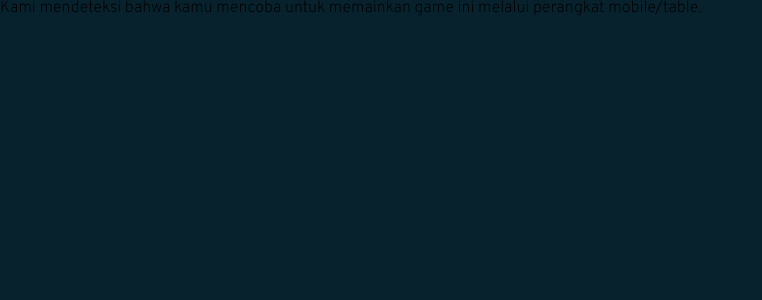
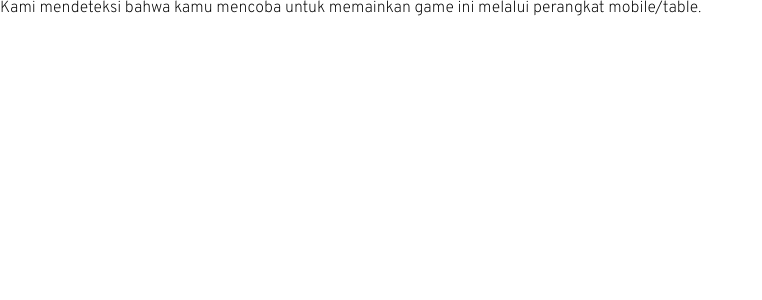
Before and after one commit to saehri/hidden-truth, a React (Vite) app: page / in a window 1280 px wide. Shown: the top 300 px of the page, without its empty margins (0-762 px from the left). Built offline with nearby package versions, Linux system fonts and the light colour scheme.

Commit message:
removed: unused tailwind colors configurations

```diff
--- a/src/index.css
+++ b/src/index.css
@@ -4,25 +4,13 @@
 
 @layer base {
   :root {
-    --background: #08222d;
-    --foreground: #ffffff;
-    --card: #08222d;
-    --card-foreground: #ffffff;
-    --popover: 0 0% 100%;
-    --popover-foreground: 240 10% 3.9%;
-    --primary: 142.1 76.2% 36.3%;
+    --background: 197 70% 10%;
+    --foreground: 0 0 100%;
+    --popover: 197 70% 10%;
+    --popover-foreground: 0 0 100%;
+    --primary: 50 87% 28%;
     --primary-foreground: 355.7 100% 97.3%;
-    --secondary: 240 4.8% 95.9%;
-    --secondary-foreground: 240 5.9% 10%;
-    --muted: 240 4.8% 95.9%;
-    --muted-foreground: 240 3.8% 46.1%;
-    --accent: 240 4.8% 95.9%;
-    --accent-foreground: 240 5.9% 10%;
-    --destructive: 0 84.2% 60.2%;
-    --destructive-foreground: 0 0% 98%;
-    --border: #867209;
-    --input: 240 5.9% 90%;
-    --ring: #867209;
-    --radius: 0px;
+    --border: 50 87% 28%;
+    --border-light: 50 85% 49%;
   }
 }
--- a/tailwind.config.js
+++ b/tailwind.config.js
@@ -32,38 +32,19 @@ export default {
         overpass: 'overpass',
       },
       colors: {
-        border: 'var(--border)',
-        input: 'var(--input)',
-        ring: 'var(--ring)',
+        border: {
+          DEFAULT: 'hsl(var(--border))',
+          light: 'hsl(var(--border-light))',
+        },
         background: 'var(--background)',
         foreground: 'var(--foreground)',
         primary: {
-          DEFAULT: 'var(--primary)',
-          foreground: 'var(--primary-foreground',
-        },
-        secondary: {
-          DEFAULT: 'var(--secondary)',
-          foreground: 'var(--secondary-foreground)',
-        },
-        destructive: {
-          DEFAULT: 'var(--destructive)',
-          foreground: 'var(--destructive-foreground)',
-        },
-        muted: {
-          DEFAULT: 'var(--muted)',
-          foreground: 'var(--muted-foreground)',
-        },
-        accent: {
-          DEFAULT: 'var(--accent)',
-          foreground: 'var(--accent-foreground)',
+          DEFAULT: 'hsl(var(--primary))',
+          foreground: 'hsl(var(--primary-foreground))',
         },
         popover: {
-          DEFAULT: 'var(--popover)',
-          foreground: 'var(--popover-foreground)',
-        },
-        card: {
-          DEFAULT: 'var(--card)',
-          foreground: 'var(--card-foreground)',
+          DEFAULT: 'hsl(var(--popover))',
+          foreground: 'hsl(var(--popover-foreground))',
         },
       },
     },
```
